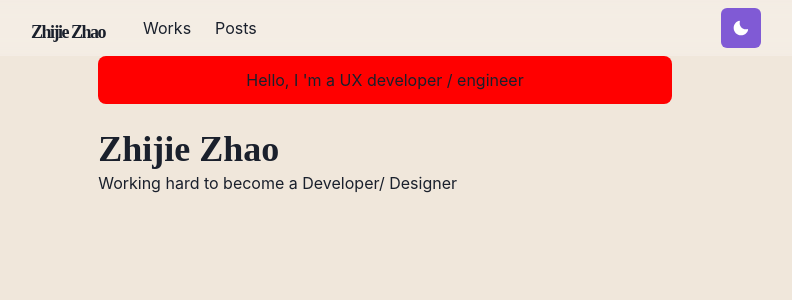
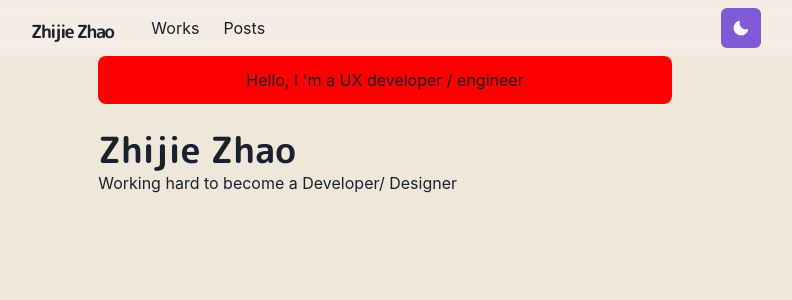
Before and after one commit to zhijiezh/Personal-Website, a Next.js app: page / in a window 1280 px wide. Shown: the top 300 px of the page, without its empty margins (255-1047 px from the left). Built offline with nearby package versions, Linux system fonts and the light colour scheme.

Commit message:
Change the font of the Header

```diff
--- /dev/null
+++ b/components/font.js
@@ -0,0 +1,6 @@
+const Fonts = () => (
+  <style jsx global>{`
+    @import url('https://fonts.googleapis.com/css2?family=M+PLUS+Rounded+1c:wght@300;700&display=swap');
+  `}</style>
+)
+export default Fonts
--- a/pages/_app.js
+++ b/pages/_app.js
@@ -1,10 +1,12 @@
 import { ChakraProvider } from '@chakra-ui/react'
 import Layout from '../components/layouts/main'
+import Fonts from '../components/font'
 import theme from '../lib/theme'
 
 const Website = ({ Component, pageProps, router}) =>{
   return(
     <ChakraProvider theme={theme}>
+      <Fonts />
       <Layout router={router}>
         <Component {...pageProps} key={router.route} />
       </Layout>
```
